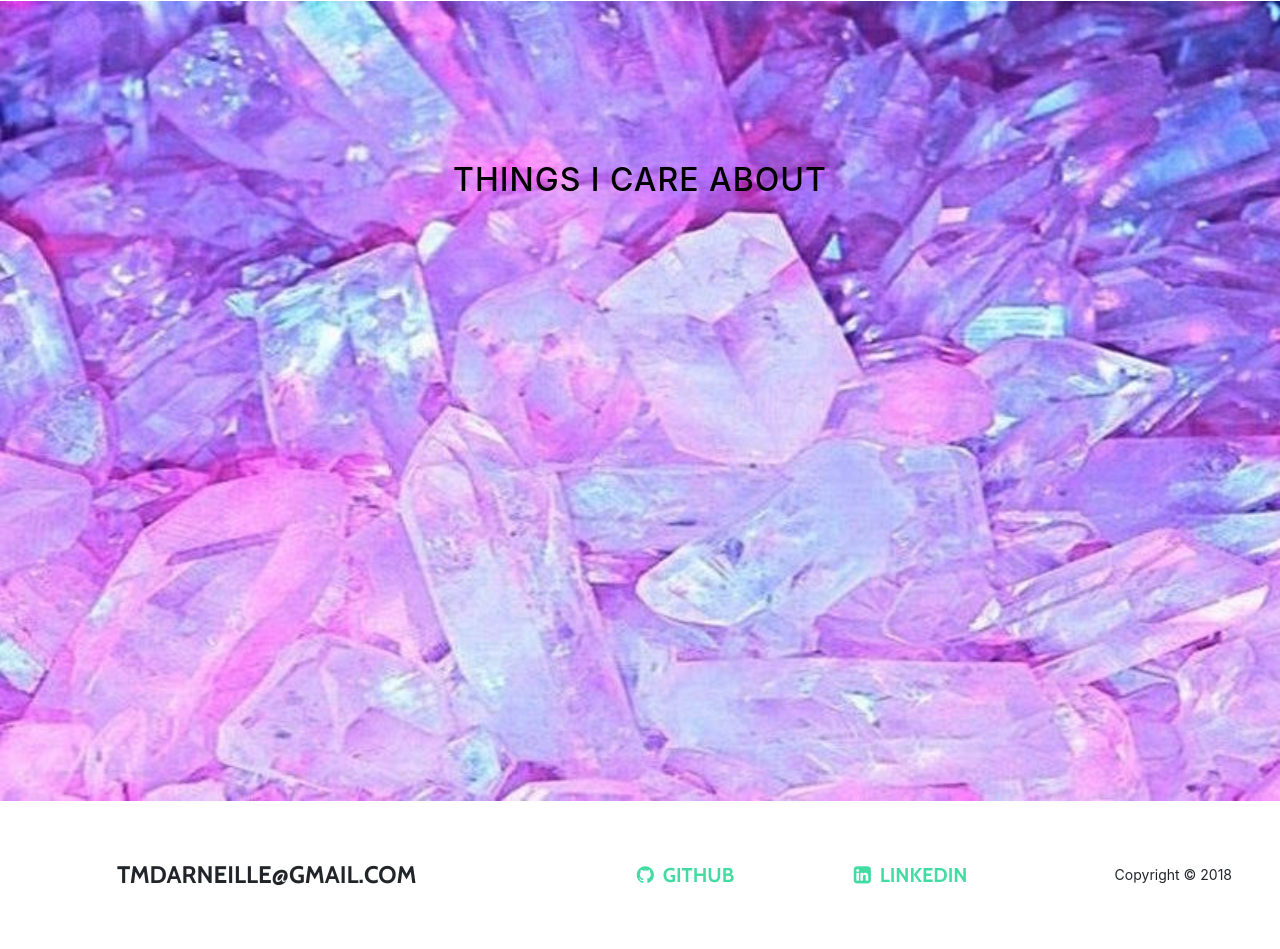
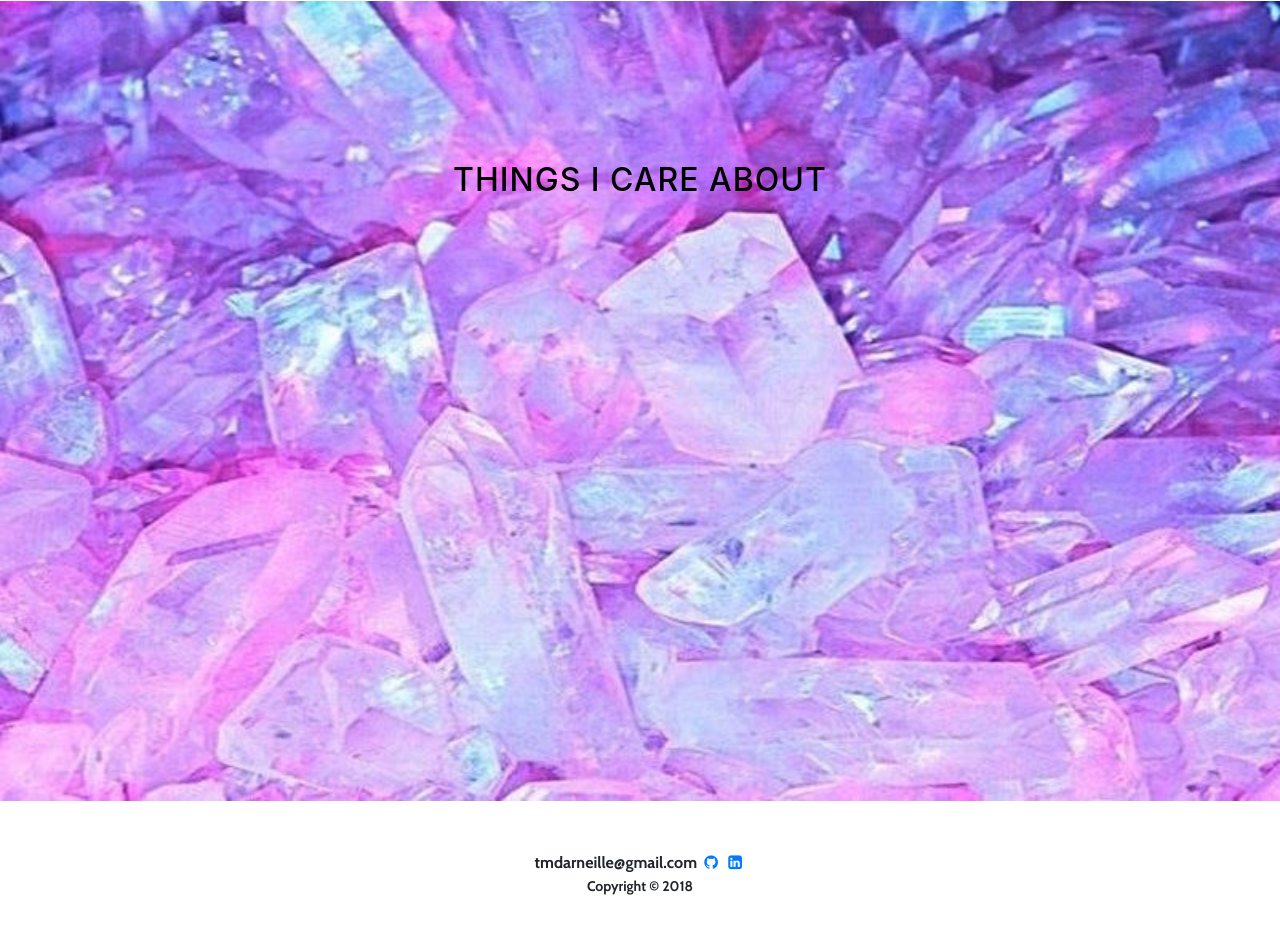
Before and after one commit to egarrett94/portfolio, a website with bundled scripts: page index.html in a window 1280 px wide. Shown: the part 3359-4308 px from the top of the page. Built offline with nearby package versions, Linux system fonts and the light colour scheme.

Commit message:
changed social buttons to icons only and removed several footer styles. font now matches the rest of the page

```diff
--- a/css/grayscale.css
+++ b/css/grayscale.css
@@ -110,6 +110,10 @@ a:focus, a:hover {
 #mainNav .navbar-nav .nav-item:active, #mainNav .navbar-nav .nav-item:focus {
   outline: none;
   background-color: transparent;
+}
+
+#foot {
+  font-family: 'Cabin', 'Helvetica Neue', Helvetica, Arial, sans-serif;
 }
 
 @media (min-width: 992px) {
--- a/index.html
+++ b/index.html
@@ -125,8 +125,24 @@
       </div>
     </section>
 
+    <footer id="foot" class="">
+<!--       <div class="container-fluid"> -->
+          <span>tmdarneille@gmail.com</span>
+            <a href="https://github.com/TaylorDarneille">
+              <i class="fa fa-github fa-fw"></i>
+            </a>
+            <a href="https://www.linkedin.com/in/taylordarneille">
+              <i class="fa fa-linkedin-square fa-fw"></i>
+            </a>
+          <p>Copyright &copy; 2018</p></div>
+<!--       </div> -->
+    </footer>
+
+
+
+
     <!-- Footer -->
-    <footer id="foot">
+<!--     <footer id="foot">
       <div class="container-fluid">
         <div class="row align-items-center">
           <div class="col-5"><span id="email">tmdarneille@gmail.com</span></div>
@@ -143,7 +159,7 @@
           <div class="col-2"><p>Copyright &copy; 2018</p></div>
         </div>
       </div>
-    </footer>
+    </footer> -->
 
     <!-- Bootstrap core JavaScript -->
     <script src="vendor/jquery/jquery.min.js"></script>
```
